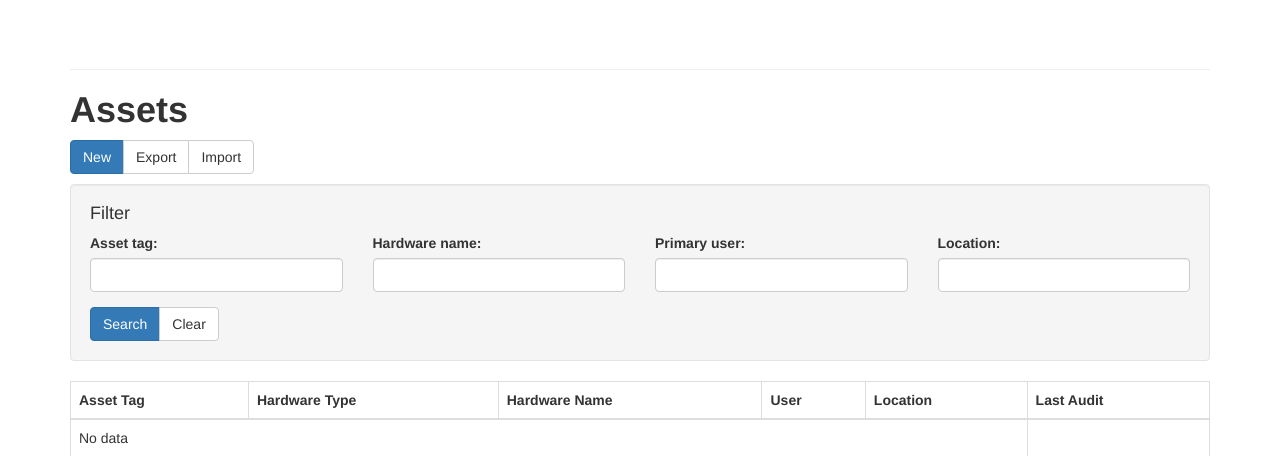
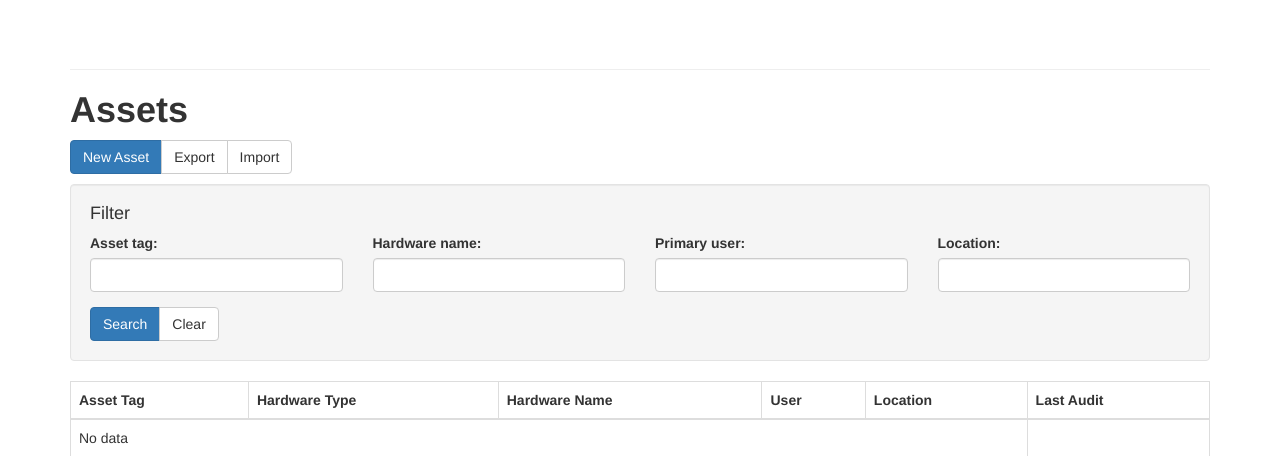
Before and after one commit to tylerhardy/cos_project, a Django app: page /cos/assets/ in a window 1280 px wide. Shown: the part 51-507 px from the top of the page. Run offline with Django 3.2, Linux system fonts and the light colour scheme; the visitor is signed in with stand-in values (Sample User, id 1); data that the repository does not hold is empty; some libraries are stand-ins or nearby versions.

Commit message:
modified template asset_list.html

```diff
--- a/cos/templates/cos/asset_list.html
+++ b/cos/templates/cos/asset_list.html
@@ -9,7 +9,7 @@
 </p>
 <p>
   <div class="btn-group">
-    <a href="{% url 'asset_create' %}" class='btn btn-primary' role="button">{% bootstrap_icon "new" %} New </a>
+    <a href="{% url 'asset_create' %}" class='btn btn-primary' role="button">{% bootstrap_icon "new" %} New Asset</a>
     <a href="{% url 'export_assets_csv' %}" class='btn btn-default' role="button">{% bootstrap_icon "download-alt" %} Export</a>
     <a href="{% url 'export_assets_csv' %}" class='btn btn-default' role="button">{% bootstrap_icon "cloud-upload" %} Import</a>
   </div>
```
Also changed, not shown: 1 other file.
